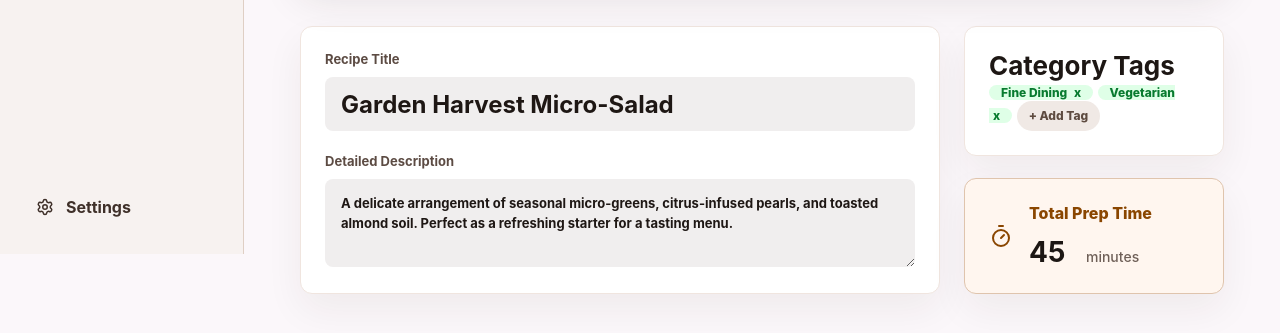
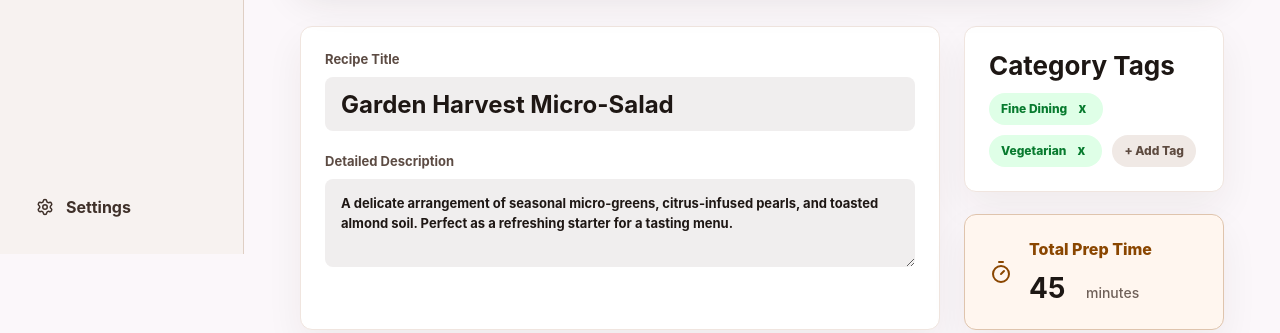
Before and after one commit to VinishaGupta/SmartRecipeGenerator, a website: page public/create-recipe.html in a window 1280 px wide. Shown: the part 546-879 px from the top of the page. Drawn offline with nearby package versions, Linux system fonts and the light colour scheme.

Commit message:
fixing ui in 'create recipe'

```diff
--- a/public/styles.css
+++ b/public/styles.css
@@ -2559,9 +2559,21 @@ input[type="range"] {
   gap: 8px;
 }
 
+.creator-tags {
+  display: flex;
+  flex-wrap: wrap;
+  align-items: center;
+  gap: 10px;
+  margin-top: 12px;
+}
+
 .creator-tags span,
 .creator-tags button {
-  min-height: 30px;
+  min-height: 32px;
+  display: inline-flex;
+  align-items: center;
+  justify-content: center;
+  gap: 6px;
   border: 0;
   border-radius: 999px;
   padding: 0 12px;
@@ -2569,12 +2581,20 @@ input[type="range"] {
   color: #087b2f;
   font-weight: 800;
   font-size: 12px;
+  line-height: 1;
+  white-space: nowrap;
 }
 
 .creator-tags span button {
-  min-height: auto;
-  padding: 0 0 0 4px;
+  width: 18px;
+  min-width: 18px;
+  height: 18px;
+  min-height: 18px;
+  padding: 0;
   background: transparent;
+  color: currentColor;
+  font-size: 13px;
+  line-height: 1;
 }
 
 .creator-tags > button {
```
